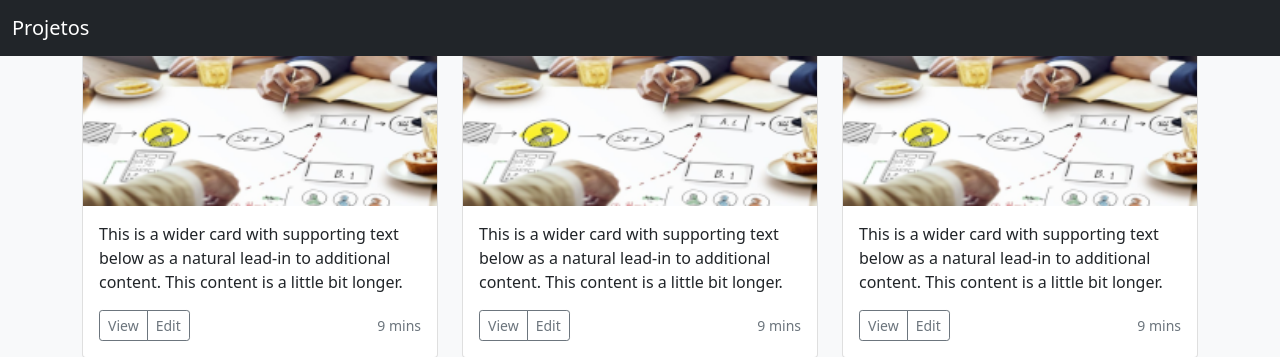
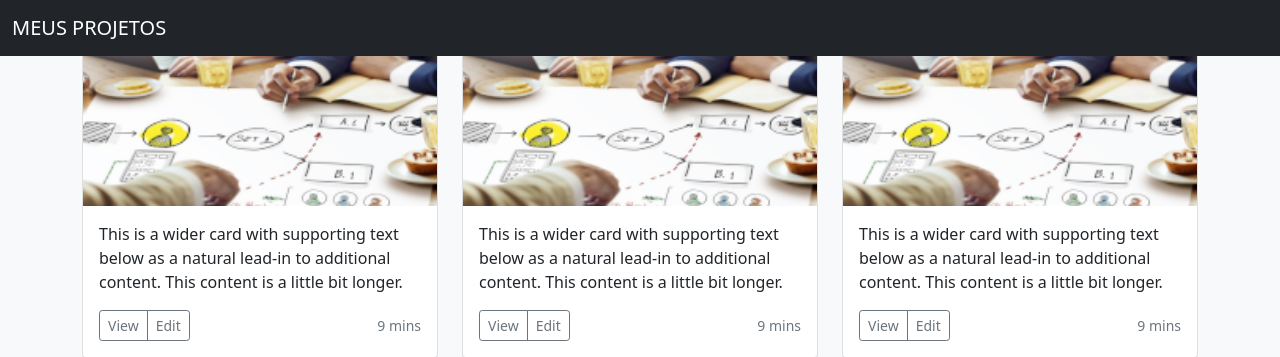
Before and after one commit to inaldomonteiroti/webmoderno, a PHP site: page / in a window 1280 px wide. Shown: the top 357 px of the page. Run offline with PHP 8.4, Linux system fonts and the light colour scheme; some libraries are stand-ins or nearby versions.

Commit message:
Projetos

```diff
--- a/index.php
+++ b/index.php
@@ -18,7 +18,7 @@
 <body>
 <nav class="navbar navbar-expand-md navbar-dark fixed-top bg-dark">
   <div class="container-fluid">
-    <a class="navbar-brand" href="#">Projetos</a>
+    <a class="navbar-brand" href="#">MEUS PROJETOS</a>
   </div>
 </nav>
   <header>
```
